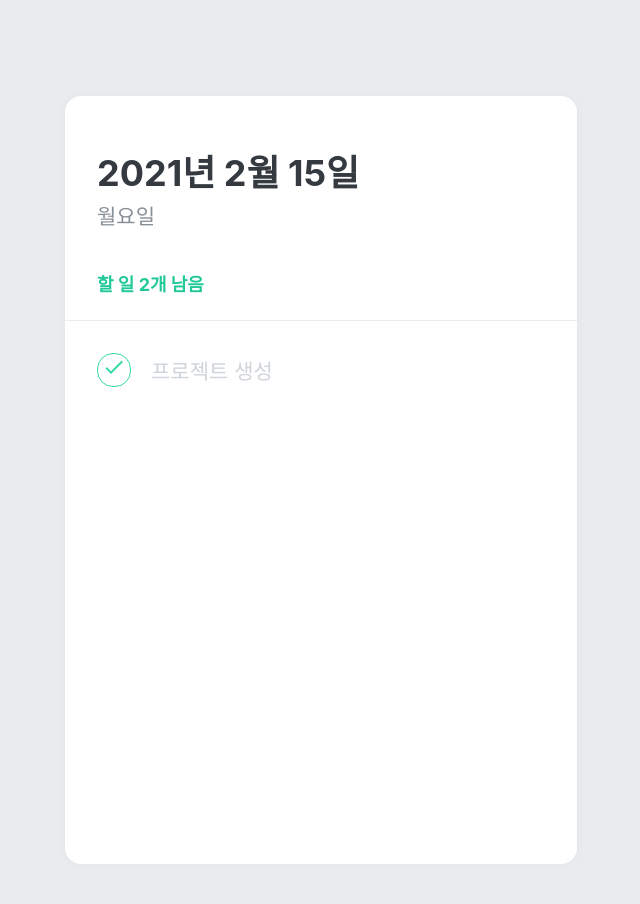
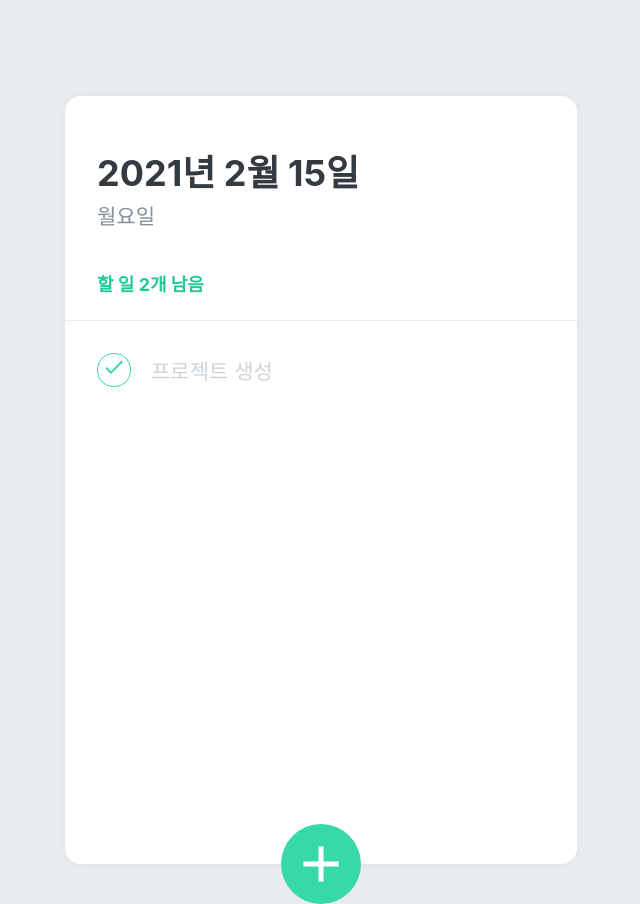
Before and after one commit to kjs0349/TodoList, a React (Create React App) app in the folder todolist/: page / in a window 1280 px wide. Shown: the whole page, without its empty margins (319-959 px from the left). Built offline with nearby package versions, Linux system fonts and the light colour scheme.

Commit message:
<TodoCreate> 생성 : 할 일 적는 템플릿 스타일링

```diff
--- a/todolist/src/App.js
+++ b/todolist/src/App.js
@@ -3,6 +3,7 @@
 import TodoHead from './components/TodoHead';
 import TodoTemplate from './components/TodoTemplate';
 import TodoList from './components/TodoList';
+import TodoCreate from './components/TodoCreate';
 
 const GlobalStyle = createGlobalStyle`
   body {
@@ -17,6 +18,7 @@
     <TodoTemplate>
       <TodoHead/>
       <TodoList/>
+      <TodoCreate/>
     </TodoTemplate>
   </>
   );
--- /dev/null
+++ b/todolist/src/components/TodoCreate.js
@@ -0,0 +1,94 @@
+import React, { useState } from 'react';
+import styled, { css } from 'styled-components';
+import { MdAdd } from 'react-icons/md';
+
+const CircleButton = styled.button`
+    background: #38d9a9;
+    &:hover {
+        background: #63e6be;
+    }
+    &:active {
+        background: #20c997;
+    }
+
+    z-index: 5;
+    cursor: pointer;
+    width: 80px;
+    height: 80px;
+    display: flex;
+    align-items: center;
+    justify-content: center;
+
+    position: absolute;
+    left: 50%;
+    bottom: 0px;
+    transform: translate(-50%, 50%);
+
+    font-size: 60px;
+    color: white;
+    border-radius: 40px;
+
+    border: none;
+    outline: none;
+
+    transition: 0.125s all ease-in;
+    ${props => props.open && css`
+        background: #ff6b6b;
+        &:hover {
+            background: #ff8787;
+        }
+        &:active {
+            background: #fa5252;
+        }
+        transform: translate(-50%, 50%) rotate(45deg);
+    `}
+`;
+
+const InsertFormPositioner = styled.div`
+    width: 100%;
+    bottom: 0;
+    left: 0;
+    position: absolute;
+`;
+
+const InsertForm = styled.div`
+        background: #f8f9fa;
+        padding: 32px;
+        padding-bottom: 72px;
+        border-bottom-left-radius: 16px;
+        border-bottom-right-radius: 16px;
+        border-top: 1px solid #e9ecef;
+`;
+
+const Input = styled.input`
+        padding: 12px;
+        border-radius: 4px;
+        border: 1px solid #dee2e6;
+        width: 100%;
+        outline: none;
+        font-size: 18px;
+        box-sizing: border-box;
+`;
+
+function TodoCreate() {
+    const [open, setOpen] = useState(false);
+    const onToggle = () => setOpen(!open);
+
+
+    return (
+        <>
+            {open && (
+                <InsertFormPositioner>
+                    <InsertForm>
+                        <Input placeholder="할 일을 입력 후, Enter 를 누르세요" autoFocus/>
+                    </InsertForm>
+                </InsertFormPositioner>
+            )}
+            <CircleButton onClick={onToggle} open={open}>
+                <MdAdd />
+            </CircleButton>
+        </>
+    );
+}
+
+export default TodoCreate;
```
